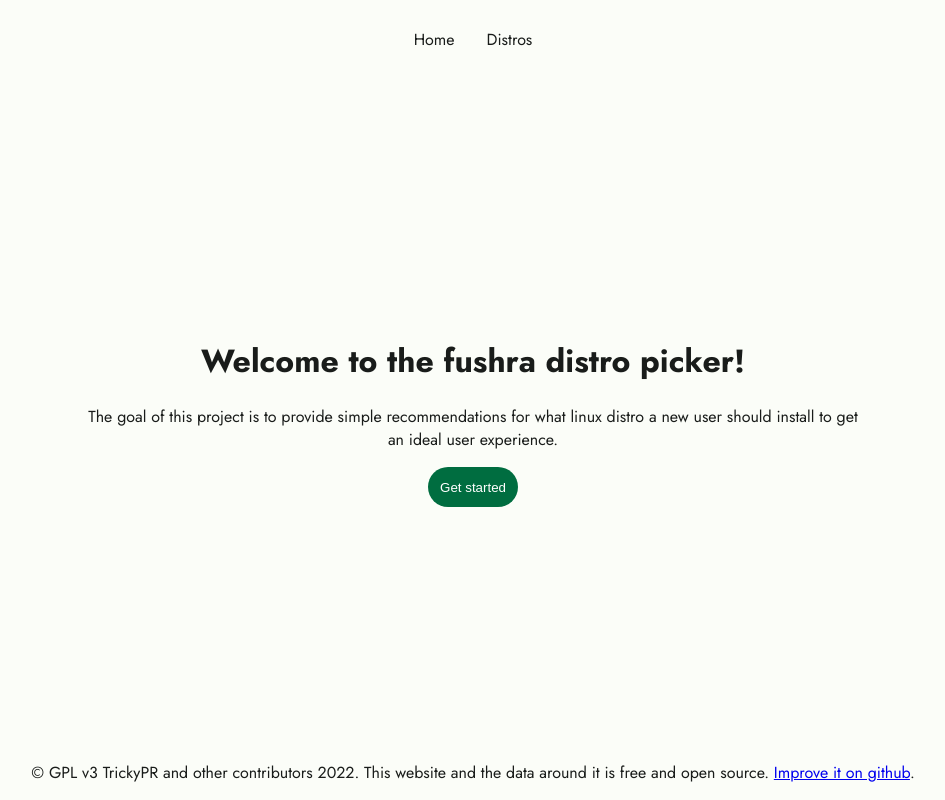
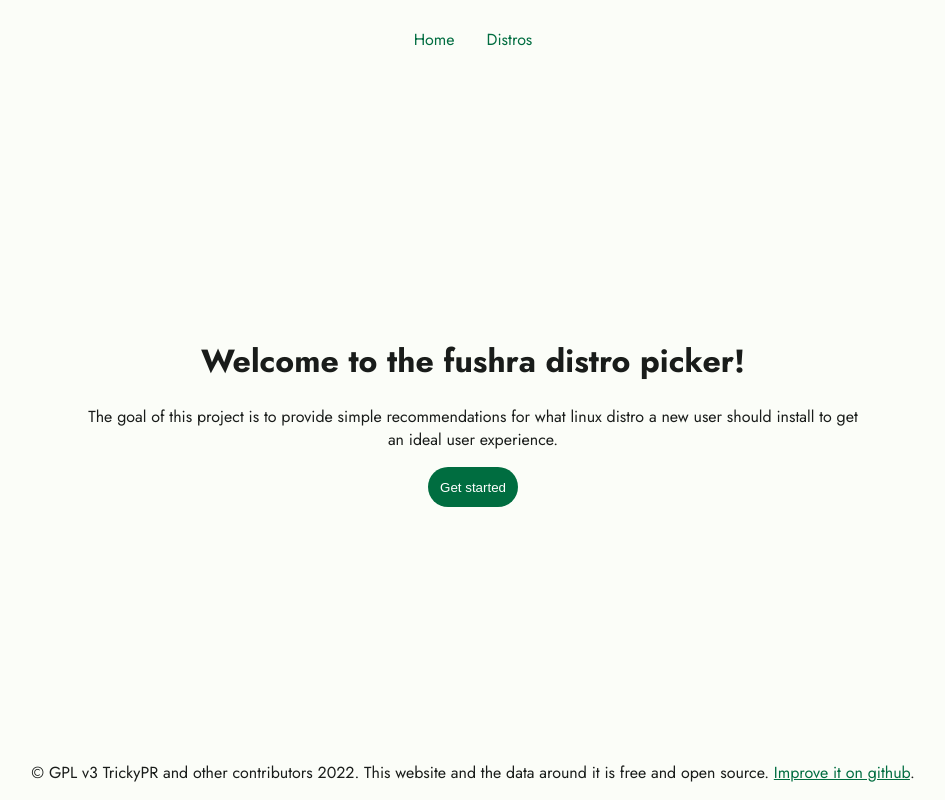
Before and after one commit to fushra/distros, a Next.js app: page / in a window 1280 px wide. Shown: the whole page, without its empty margins (167-1112 px from the left). Built offline with nearby package versions, Linux system fonts and the light colour scheme.

Commit message:
💄 Force links to use primary color

```diff
--- a/src/pages/index.scss
+++ b/src/pages/index.scss
@@ -129,6 +129,10 @@ body {
   justify-content: space-between;
 }
 
+a {
+  color: var(--color-primary) !important;
+}
+
 #__next {
   display: flex;
   flex-direction: column;
```
